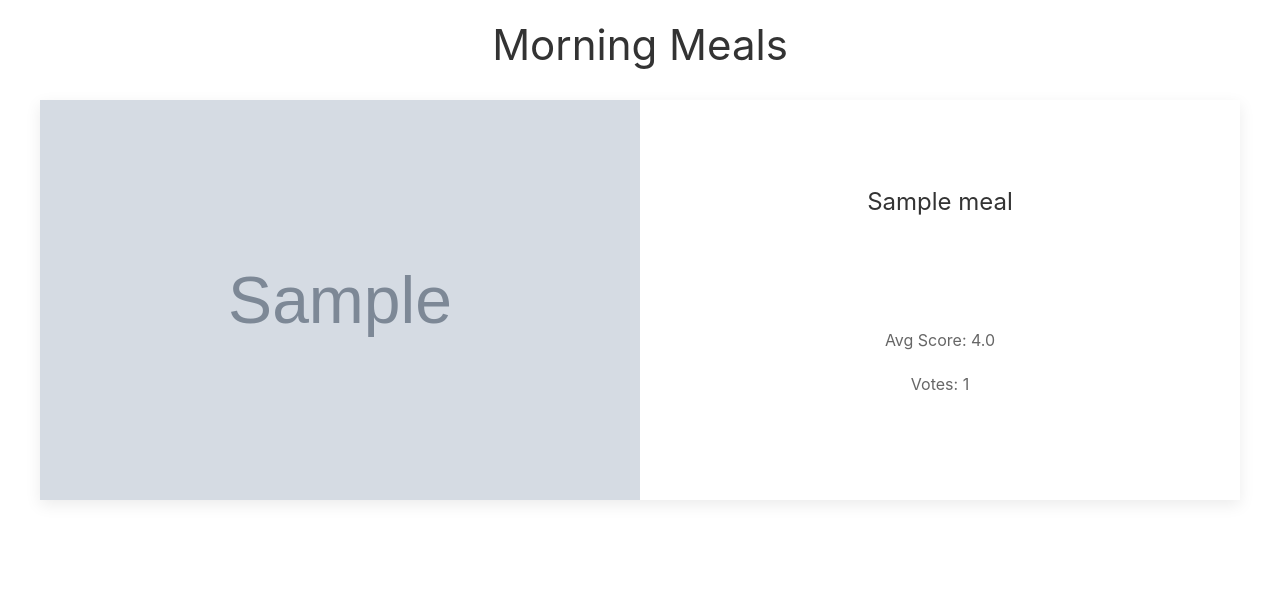
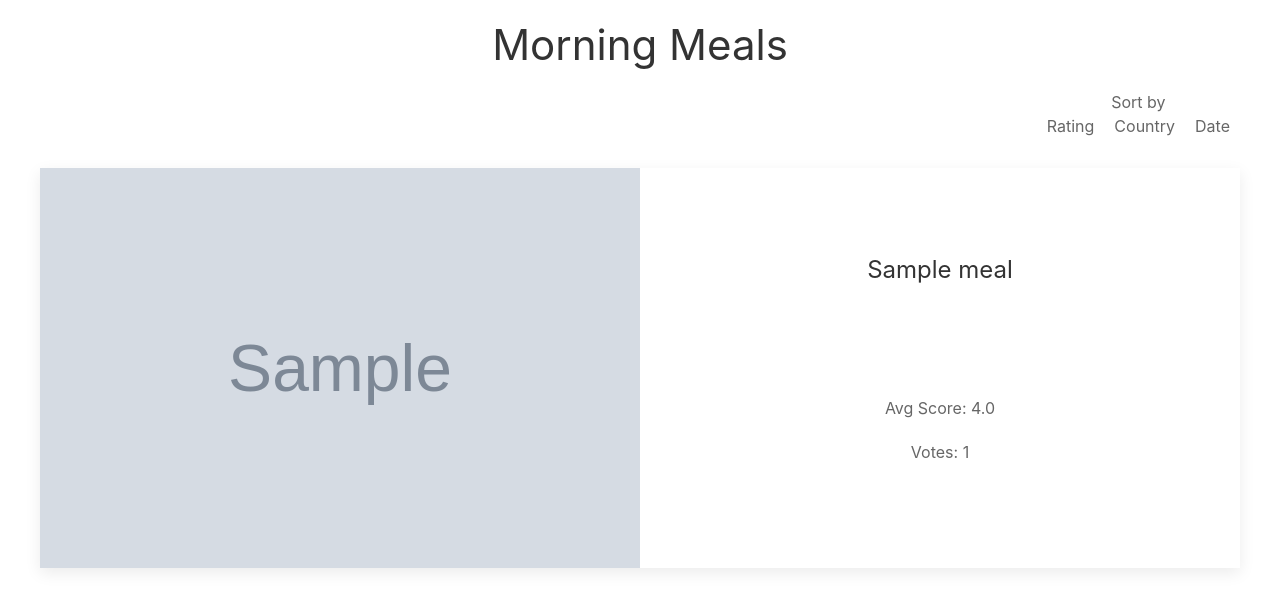
Before and after one commit to AkinoJoey/meal_ratings_site, a Django app: page /morning/ in a window 1280 px wide. Shown: the part 80-689 px from the top of the page. Run offline with Django 4.2, Linux system fonts and the light colour scheme; tables that the repository leaves empty hold one stand-in row (values such as "Sample post"); grey boxes marked "Sample" are stand-in pictures; parts of the project's set-up code (start-up, migrations or seed data) failed here and were passed over; some libraries are stand-ins or nearby versions.

Commit message:
sortのフロントエンドを作成

```diff
--- a/meal_ratings_site/meals/templates/meals/morning.html
+++ b/meal_ratings_site/meals/templates/meals/morning.html
@@ -9,9 +9,23 @@
 
 <div class="uk-container">
     <h1 class="uk-text-center uk-margin-top">Morning Meals</h1>
-    <div class="uk-flex uk-flex-column uk-align-center">
+
+    <div class="uk-container">
+        <div class="uk-flex uk-flex-right">
+        <div class="uk-flex uk-flex-column">
+                <p class="uk-margin-remove-bottom uk-text-center">Sort by</p>
+                <div class="uk-flex uk-flex-around">
+                    <p class="uk-margin-small-left uk-margin-small-right uk-margin-remove-bottom">Rating</p>
+                    <p class="uk-margin-small-left uk-margin-small-right uk-margin-remove-top uk-margin-remove-bottom">Country</p>
+                    <p class= "uk-margin-small-left uk-margin-small-right uk-margin-remove-top uk-margin-remove-bottom">Date</p>
+                </div>
+            </div>
+
+        </div>
+    </div>
 
 
+    <div class="uk-flex uk-flex-column uk-align-center">
         {% for meal in morning_foods_list %}
         <div class="uk-card uk-card-default uk-grid-collapse uk-child-width-1-2@s uk-margin" uk-grid>
             <div class="uk-card-media-left uk-cover-container">
```
